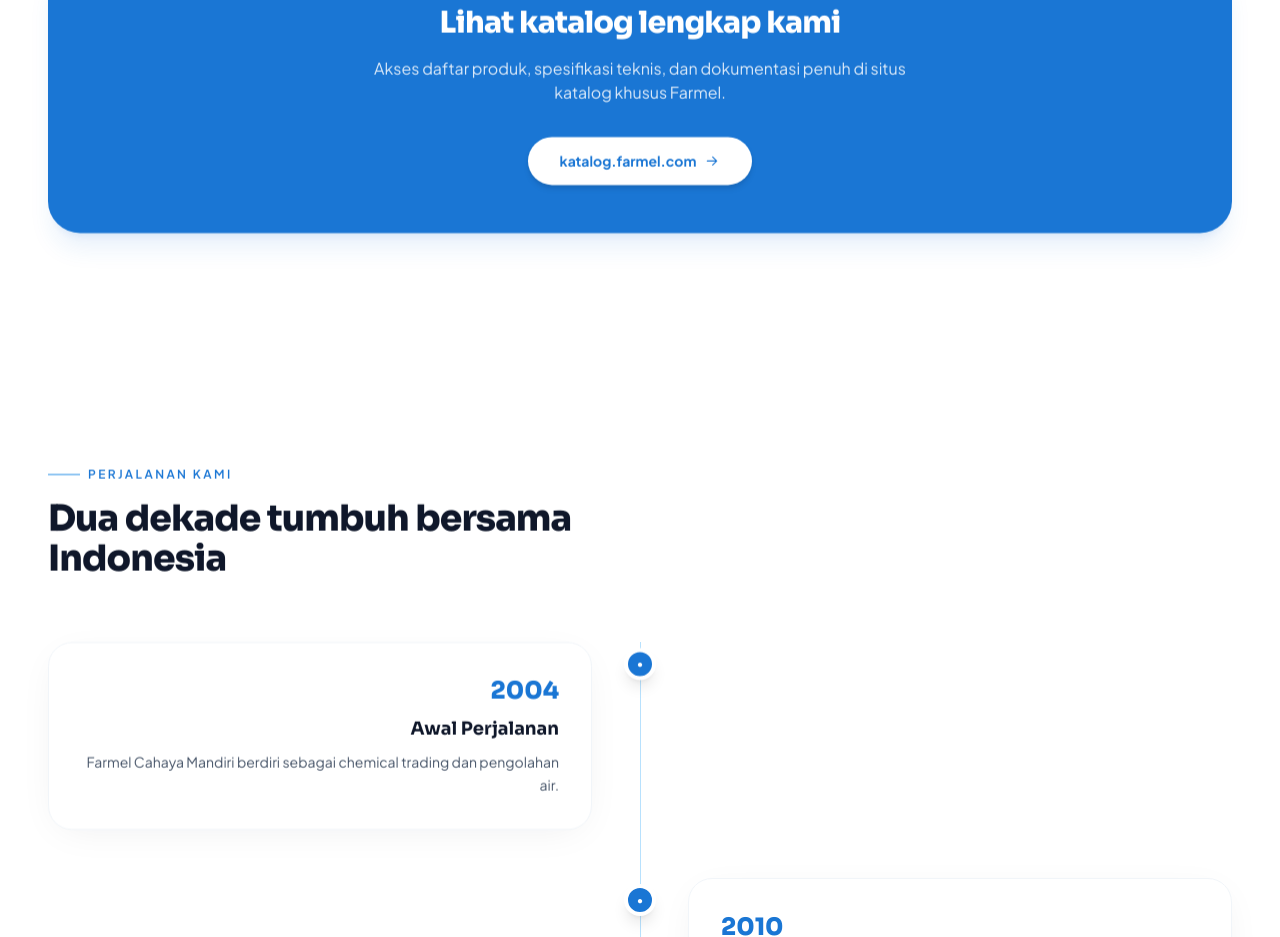
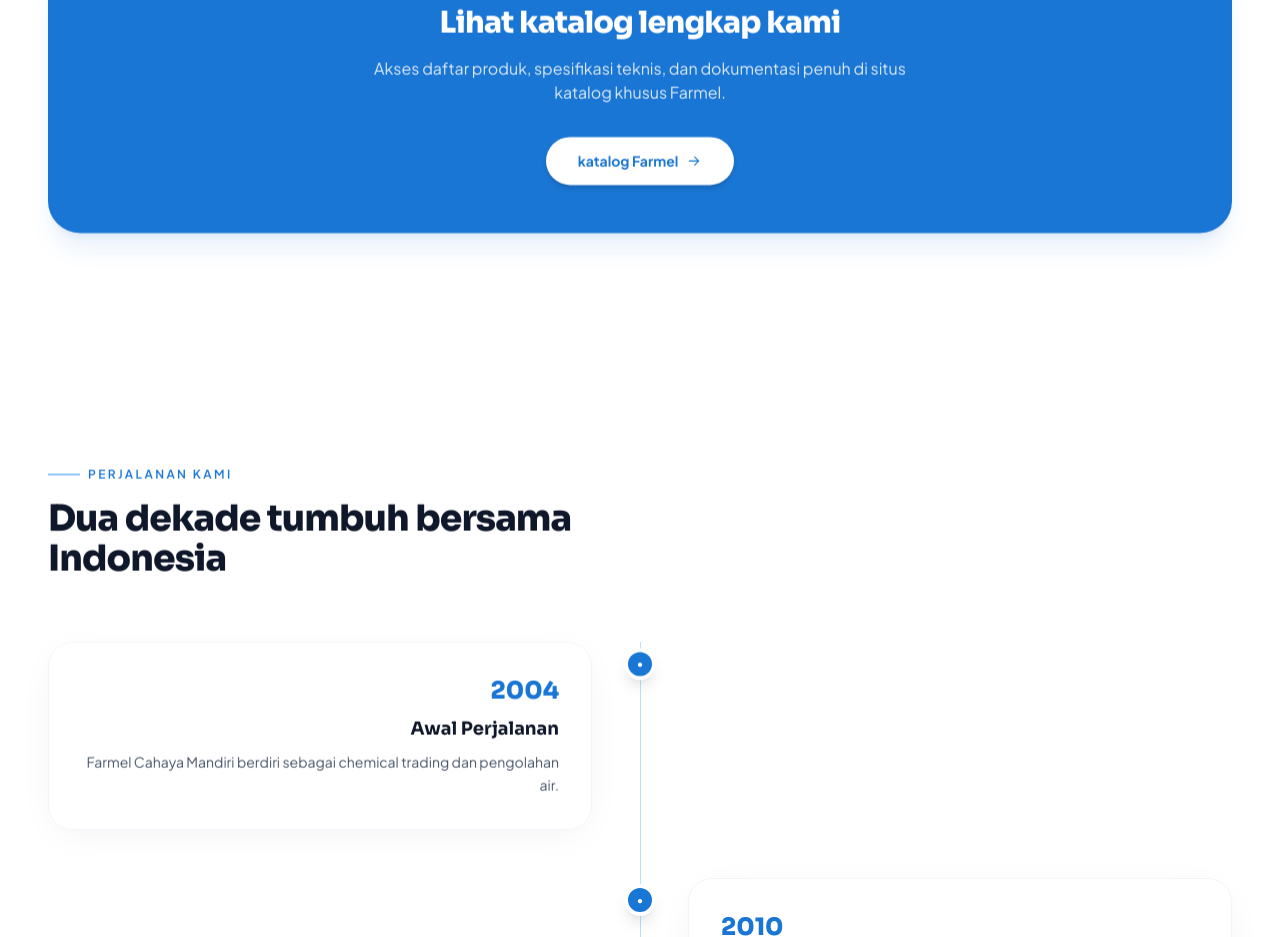
Before and after one commit to onlybot12/Farmel, a React (Vite) app: page / in a window 1280 px wide. Shown: the part 3940-4877 px from the top of the page. Built offline with nearby package versions, Linux system fonts and the light colour scheme.

Commit message:
Update Catalog.tsx

```diff
--- a/src/components/Catalog.tsx
+++ b/src/components/Catalog.tsx
@@ -109,7 +109,7 @@
               rel="noopener noreferrer"
               className="inline-flex items-center gap-2 rounded-full bg-white px-8 py-3.5 text-sm font-bold text-brand-600 shadow-md transition-all duration-300 hover:bg-slate-50 hover:shadow-lg hover:-translate-y-0.5 active:translate-y-0"
             >
-              katalog.farmel.com
+              katalog Farmel
               <Icon name="arrow" className="h-4 w-4 text-brand-600" />
             </a>
           </div>
```
